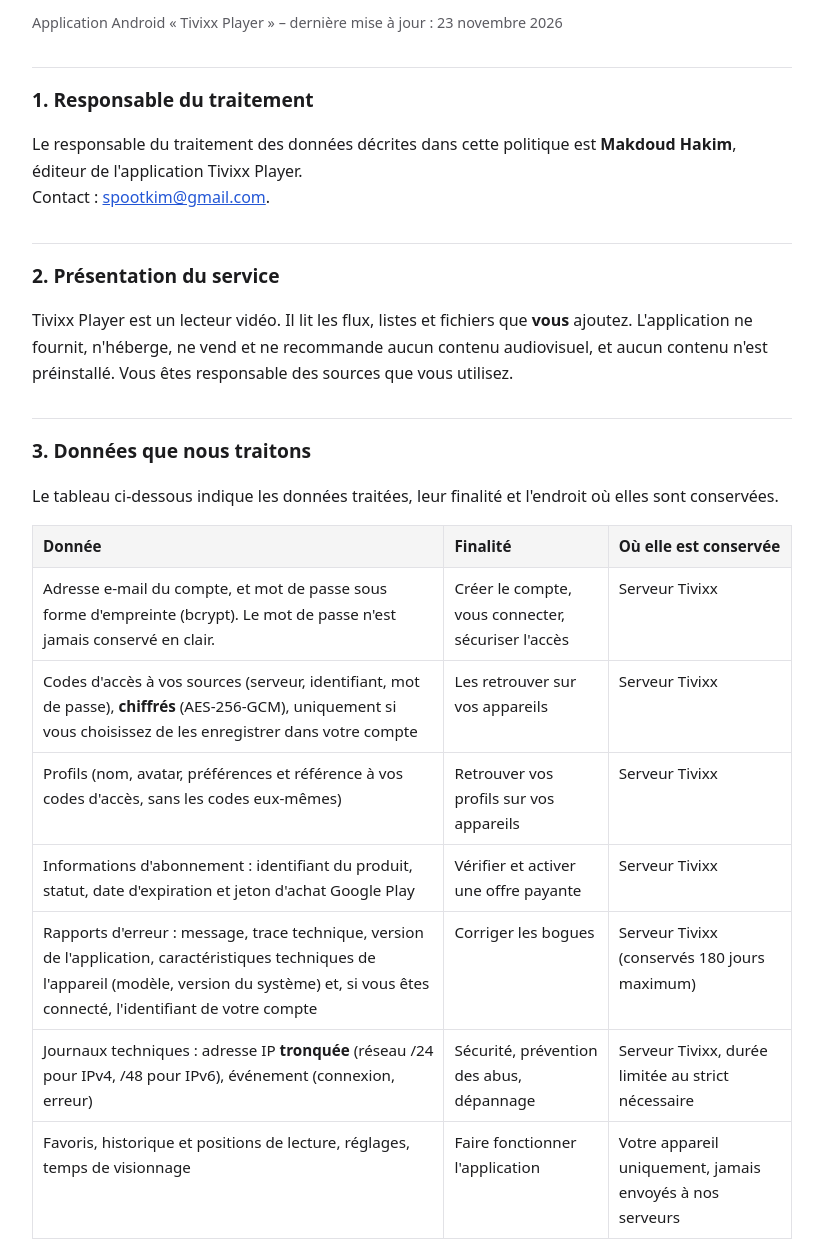
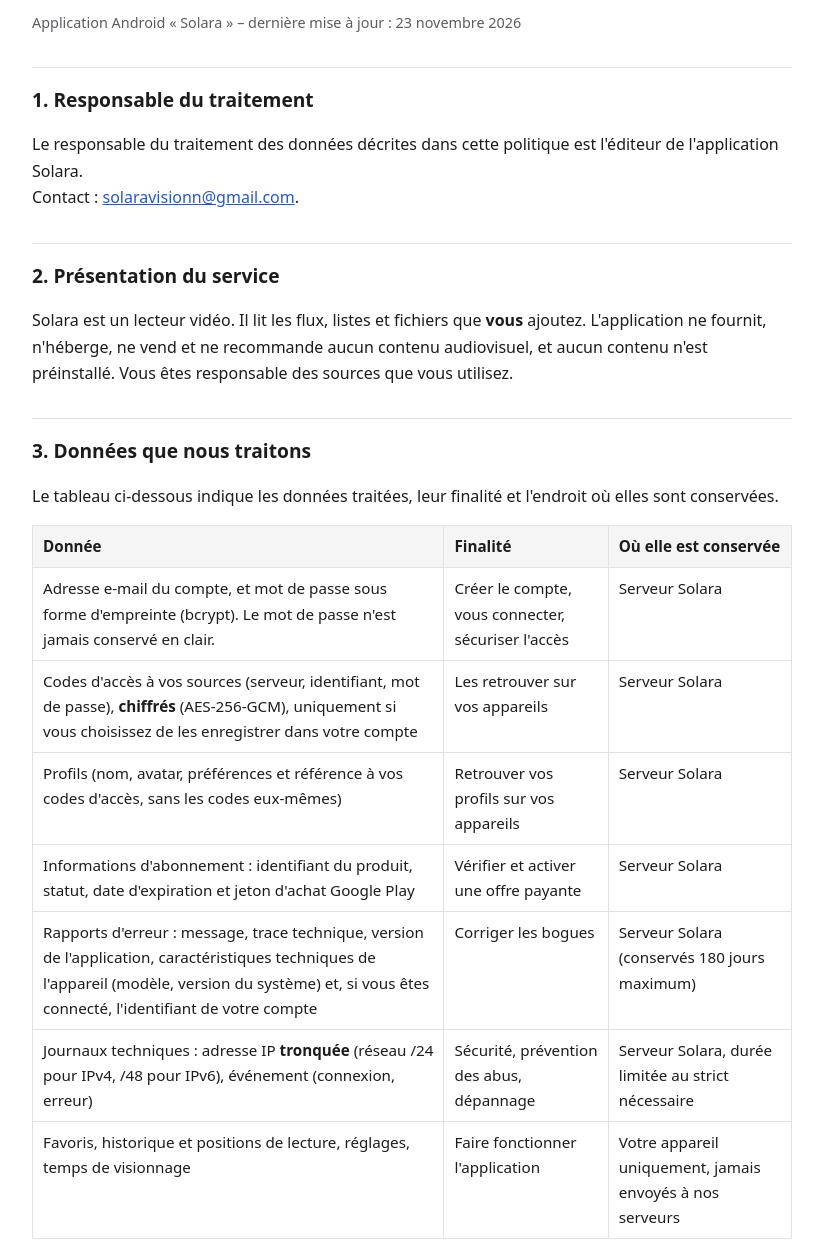
Before and after one commit to spootkim-alt/tivixx-legal, a plain HTML site: page index.html in a window 1280 px wide. Shown: the part 83-1323 px from the top of the page, without its empty margins (228-1051 px from the left). Drawn offline with Linux system fonts and the light colour scheme.

Commit message:
Politique : nom Solara, contact solaravisionn@gmail.com, nom du responsable retiré
Co-Authored-By: Claude Haiku 5.5 <noreply@anthropic.com>

```diff
--- a/index.html
+++ b/index.html
@@ -3,7 +3,7 @@
 <head>
 <meta charset="utf-8">
 <meta name="viewport" content="width=device-width, initial-scale=1">
-<title>Politique de confidentialité – Tivixx Player</title>
+<title>Politique de confidentialité – Solara</title>
 <style>
   :root { --bg:#ffffff; --fg:#1c1c1e; --muted:#5b5b61; --line:#e2e2e6; --accent:#2457d6; }
   @media (prefers-color-scheme: dark) {
@@ -27,32 +27,32 @@
 <body>
 <main>
 <h1>Politique de confidentialité</h1>
-<p class="muted">Application Android « Tivixx Player » – dernière mise à jour : 23 novembre 2026</p>
+<p class="muted">Application Android « Solara » – dernière mise à jour : 23 novembre 2026</p>
 
 <h2>1. Responsable du traitement</h2>
-<p>Le responsable du traitement des données décrites dans cette politique est <strong>Makdoud Hakim</strong>, éditeur de l'application Tivixx Player.<br>
-Contact : <a href="mailto:spootkim@gmail.com">spootkim@gmail.com</a>.</p>
+<p>Le responsable du traitement des données décrites dans cette politique est l'éditeur de l'application Solara.<br>
+Contact : <a href="mailto:solaravisionn@gmail.com">solaravisionn@gmail.com</a>.</p>
 
 <h2>2. Présentation du service</h2>
-<p>Tivixx Player est un lecteur vidéo. Il lit les flux, listes et fichiers que <strong>vous</strong> ajoutez. L'application ne fournit, n'héberge, ne vend et ne recommande aucun contenu audiovisuel, et aucun contenu n'est préinstallé. Vous êtes responsable des sources que vous utilisez.</p>
+<p>Solara est un lecteur vidéo. Il lit les flux, listes et fichiers que <strong>vous</strong> ajoutez. L'application ne fournit, n'héberge, ne vend et ne recommande aucun contenu audiovisuel, et aucun contenu n'est préinstallé. Vous êtes responsable des sources que vous utilisez.</p>
 
 <h2>3. Données que nous traitons</h2>
 <p>Le tableau ci-dessous indique les données traitées, leur finalité et l'endroit où elles sont conservées.</p>
 <table>
   <tr><th>Donnée</th><th>Finalité</th><th>Où elle est conservée</th></tr>
-  <tr><td>Adresse e-mail du compte, et mot de passe sous forme d'empreinte (bcrypt). Le mot de passe n'est jamais conservé en clair.</td><td>Créer le compte, vous connecter, sécuriser l'accès</td><td>Serveur Tivixx</td></tr>
-  <tr><td>Codes d'accès à vos sources (serveur, identifiant, mot de passe), <strong>chiffrés</strong> (AES-256-GCM), uniquement si vous choisissez de les enregistrer dans votre compte</td><td>Les retrouver sur vos appareils</td><td>Serveur Tivixx</td></tr>
-  <tr><td>Profils (nom, avatar, préférences et référence à vos codes d'accès, sans les codes eux-mêmes)</td><td>Retrouver vos profils sur vos appareils</td><td>Serveur Tivixx</td></tr>
-  <tr><td>Informations d'abonnement : identifiant du produit, statut, date d'expiration et jeton d'achat Google Play</td><td>Vérifier et activer une offre payante</td><td>Serveur Tivixx</td></tr>
-  <tr><td>Rapports d'erreur : message, trace technique, version de l'application, caractéristiques techniques de l'appareil (modèle, version du système) et, si vous êtes connecté, l'identifiant de votre compte</td><td>Corriger les bogues</td><td>Serveur Tivixx (conservés 180 jours maximum)</td></tr>
-  <tr><td>Journaux techniques : adresse IP <strong>tronquée</strong> (réseau /24 pour IPv4, /48 pour IPv6), événement (connexion, erreur)</td><td>Sécurité, prévention des abus, dépannage</td><td>Serveur Tivixx, durée limitée au strict nécessaire</td></tr>
+  <tr><td>Adresse e-mail du compte, et mot de passe sous forme d'empreinte (bcrypt). Le mot de passe n'est jamais conservé en clair.</td><td>Créer le compte, vous connecter, sécuriser l'accès</td><td>Serveur Solara</td></tr>
+  <tr><td>Codes d'accès à vos sources (serveur, identifiant, mot de passe), <strong>chiffrés</strong> (AES-256-GCM), uniquement si vous choisissez de les enregistrer dans votre compte</td><td>Les retrouver sur vos appareils</td><td>Serveur Solara</td></tr>
+  <tr><td>Profils (nom, avatar, préférences et référence à vos codes d'accès, sans les codes eux-mêmes)</td><td>Retrouver vos profils sur vos appareils</td><td>Serveur Solara</td></tr>
+  <tr><td>Informations d'abonnement : identifiant du produit, statut, date d'expiration et jeton d'achat Google Play</td><td>Vérifier et activer une offre payante</td><td>Serveur Solara</td></tr>
+  <tr><td>Rapports d'erreur : message, trace technique, version de l'application, caractéristiques techniques de l'appareil (modèle, version du système) et, si vous êtes connecté, l'identifiant de votre compte</td><td>Corriger les bogues</td><td>Serveur Solara (conservés 180 jours maximum)</td></tr>
+  <tr><td>Journaux techniques : adresse IP <strong>tronquée</strong> (réseau /24 pour IPv4, /48 pour IPv6), événement (connexion, erreur)</td><td>Sécurité, prévention des abus, dépannage</td><td>Serveur Solara, durée limitée au strict nécessaire</td></tr>
   <tr><td>Favoris, historique et positions de lecture, réglages, temps de visionnage</td><td>Faire fonctionner l'application</td><td>Votre appareil uniquement, jamais envoyés à nos serveurs</td></tr>
 </table>
 <p>Vous pouvez utiliser l'application en <strong>mode invité</strong> : aucun compte n'est créé et seules les données locales ci-dessus sont utilisées.</p>
 
 <h2>4. Autorisations demandées sur l'appareil</h2>
 <ul>
-  <li><strong>Accès à Internet et état du réseau</strong> : lire vos flux et communiquer avec le serveur Tivixx.</li>
+  <li><strong>Accès à Internet et état du réseau</strong> : lire vos flux et communiquer avec le serveur Solara.</li>
   <li><strong>Wi-Fi et multidiffusion</strong> : détecter les appareils compatibles Cast ou DLNA sur votre réseau local.</li>
   <li><strong>Caméra</strong> : scanner le QR code affiché sur un autre appareil pour vous connecter. Aucune image n'est conservée ni transmise.</li>
   <li><strong>Notifications</strong> : afficher l'état d'un téléchargement ou d'une lecture.</li>
@@ -92,12 +92,12 @@ Contact : <a href="mailto:spootkim@gmail.com">spootkim@gmail.com</a>.</p>
 <p>Vous pouvez supprimer votre compte de deux façons :</p>
 <ul>
   <li><strong>Dans l'application</strong> : Réglages → Sécurité et données → Supprimer mon compte, après saisie de votre mot de passe. La suppression est immédiate côté serveur.</li>
-  <li><strong>Par e-mail</strong> : écrivez à <a href="mailto:spootkim@gmail.com">spootkim@gmail.com</a> depuis l'adresse de votre compte, avec pour objet « Suppression de compte Tivixx ». Nous répondons dans un délai d'un mois.</li>
+  <li><strong>Par e-mail</strong> : écrivez à <a href="mailto:solaravisionn@gmail.com">solaravisionn@gmail.com</a> depuis l'adresse de votre compte, avec pour objet « Suppression de compte Solara ». Nous répondons dans un délai d'un mois.</li>
 </ul>
 <p>La suppression efface votre compte, votre abonnement enregistré, vos profils et vos codes d'accès. Les rapports d'erreur déjà reçus sont conservés sans lien avec votre identité. Les sauvegardes techniques de l'hébergeur sont effacées selon leur propre calendrier. <strong>La suppression du compte n'annule pas un abonnement Google Play</strong> : annulez-le dans Google Play pour arrêter la facturation.</p>
 
 <h2>10. Vos droits</h2>
-<p>Conformément au Règlement général sur la protection des données (RGPD), vous disposez d'un droit d'accès, de rectification, d'effacement, de limitation du traitement, de portabilité et d'opposition. Pour les exercer, écrivez à <a href="mailto:spootkim@gmail.com">spootkim@gmail.com</a>. Vous pouvez aussi introduire une réclamation auprès de la Commission nationale de l'informatique et des libertés (CNIL) : <a href="https://www.cnil.fr">cnil.fr</a>.</p>
+<p>Conformément au Règlement général sur la protection des données (RGPD), vous disposez d'un droit d'accès, de rectification, d'effacement, de limitation du traitement, de portabilité et d'opposition. Pour les exercer, écrivez à <a href="mailto:solaravisionn@gmail.com">solaravisionn@gmail.com</a>. Vous pouvez aussi introduire une réclamation auprès de la Commission nationale de l'informatique et des libertés (CNIL) : <a href="https://www.cnil.fr">cnil.fr</a>.</p>
 
 <h2>11. Sécurité</h2>
 <p>Les échanges avec le serveur sont chiffrés (HTTPS). Les mots de passe sont stockés sous forme d'empreinte bcrypt, et les codes d'accès à vos sources sont chiffrés (AES-256-GCM). Les tentatives de connexion répétées sont limitées. Les adresses IP ne sont jamais conservées en entier. Aucune mesure ne garantit une sécurité absolue, mais nous limitons les données collectées à ce qui est nécessaire.</p>
```
